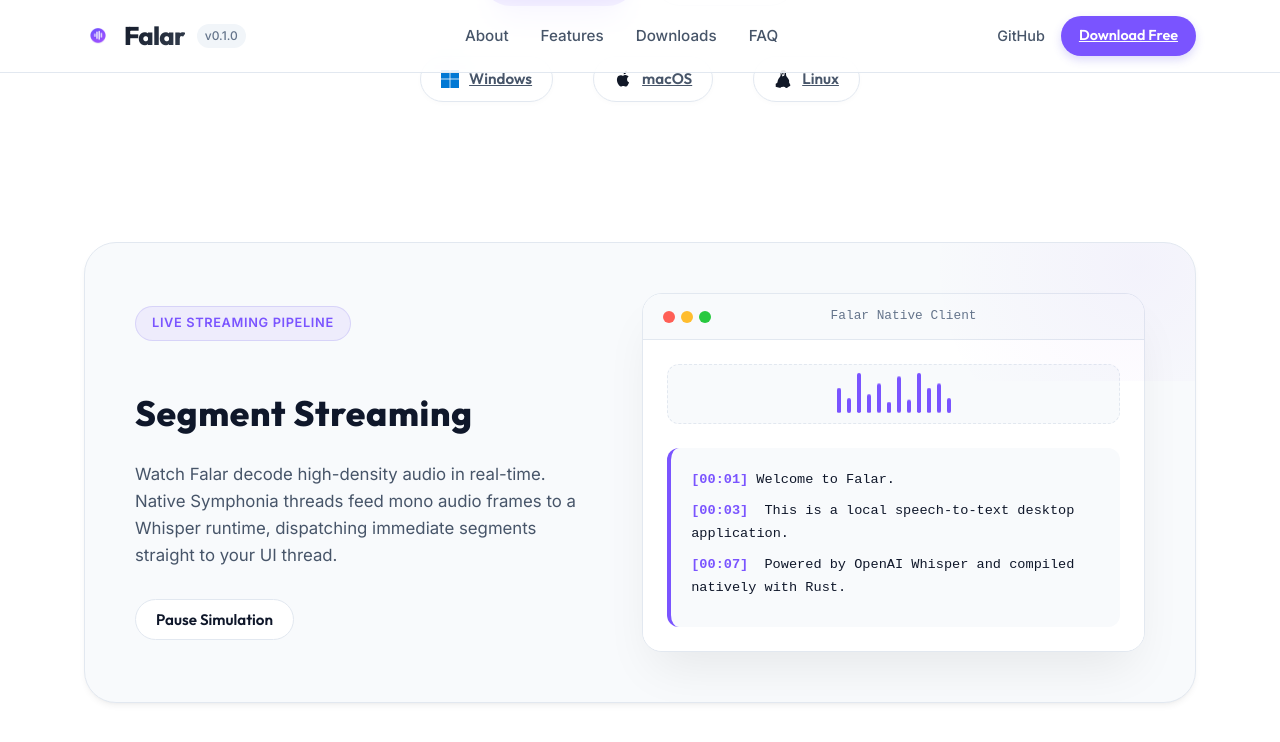
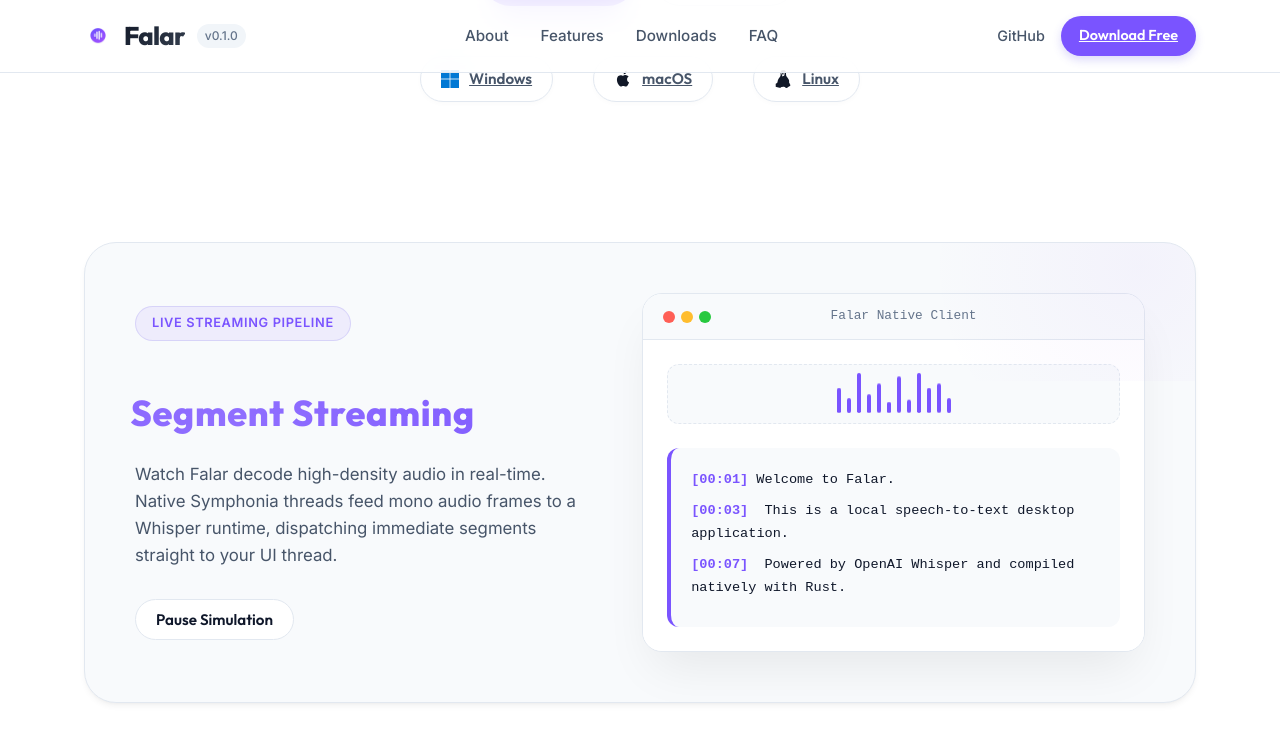
Before and after one commit to anshul-ab17/falar, a Next.js app in the folder falar-web/: page / in a window 1280 px wide. In both pictures the pointer is over the element "Segment Streaming". Shown: the part 570-1312 px from the top of the page. Built offline with nearby package versions, Linux system fonts and the light colour scheme.

Commit message:
Update frontend animations: add gradient text shimmers on font hover, bouncy card translation shifts, and scaling icon wrapper shadows

```diff
--- a/falar-web/src/app/globals.css
+++ b/falar-web/src/app/globals.css
@@ -77,13 +77,25 @@ body {
 }
 
 /* Letter-spacing & Weight animations on hover */
+@keyframes textShimmer {
+  0% { background-position: 0% 50%; }
+  50% { background-position: 100% 50%; }
+  100% { background-position: 0% 50%; }
+}
+
 .animate-font-hover {
   transition: var(--transition-smooth);
+  display: inline-block;
 }
 
 .animate-font-hover:hover {
   letter-spacing: 0.02em;
-  color: var(--accent-primary);
+  transform: scale(1.02);
+  background: linear-gradient(90deg, var(--accent-primary), var(--accent-secondary), var(--accent-primary));
+  background-size: 200% auto;
+  -webkit-background-clip: text;
+  -webkit-text-fill-color: transparent;
+  animation: textShimmer 2s linear infinite;
 }
 
 /* Slide line effect for text links */
@@ -510,9 +522,10 @@ body {
 }
 
 .interactive-card:hover {
-  transform: translateY(-8px);
-  border-color: rgba(79, 70, 229, 0.2);
-  box-shadow: var(--card-shadow-hover);
+  transform: translateY(-12px);
+  border-color: rgba(122, 84, 255, 0.25);
+  box-shadow: 0 30px 60px -15px rgba(122, 84, 255, 0.15), 0 10px 25px -10px rgba(122, 84, 255, 0.1);
+  background: linear-gradient(180deg, #ffffff 0%, rgba(122, 84, 255, 0.01) 100%);
 }
 
 .interactive-card:hover::before {
@@ -539,8 +552,9 @@ body {
 
 .interactive-card:hover .card-icon-wrapper {
   background: var(--accent-primary-glow);
-  border-color: rgba(79, 70, 229, 0.2);
-  transform: scale(1.05) rotate(3deg);
+  border-color: rgba(122, 84, 255, 0.3);
+  transform: translateY(-4px) scale(1.12) rotate(6deg);
+  box-shadow: 0 10px 20px -5px rgba(122, 84, 255, 0.2);
 }
 
 .card-title {
```
